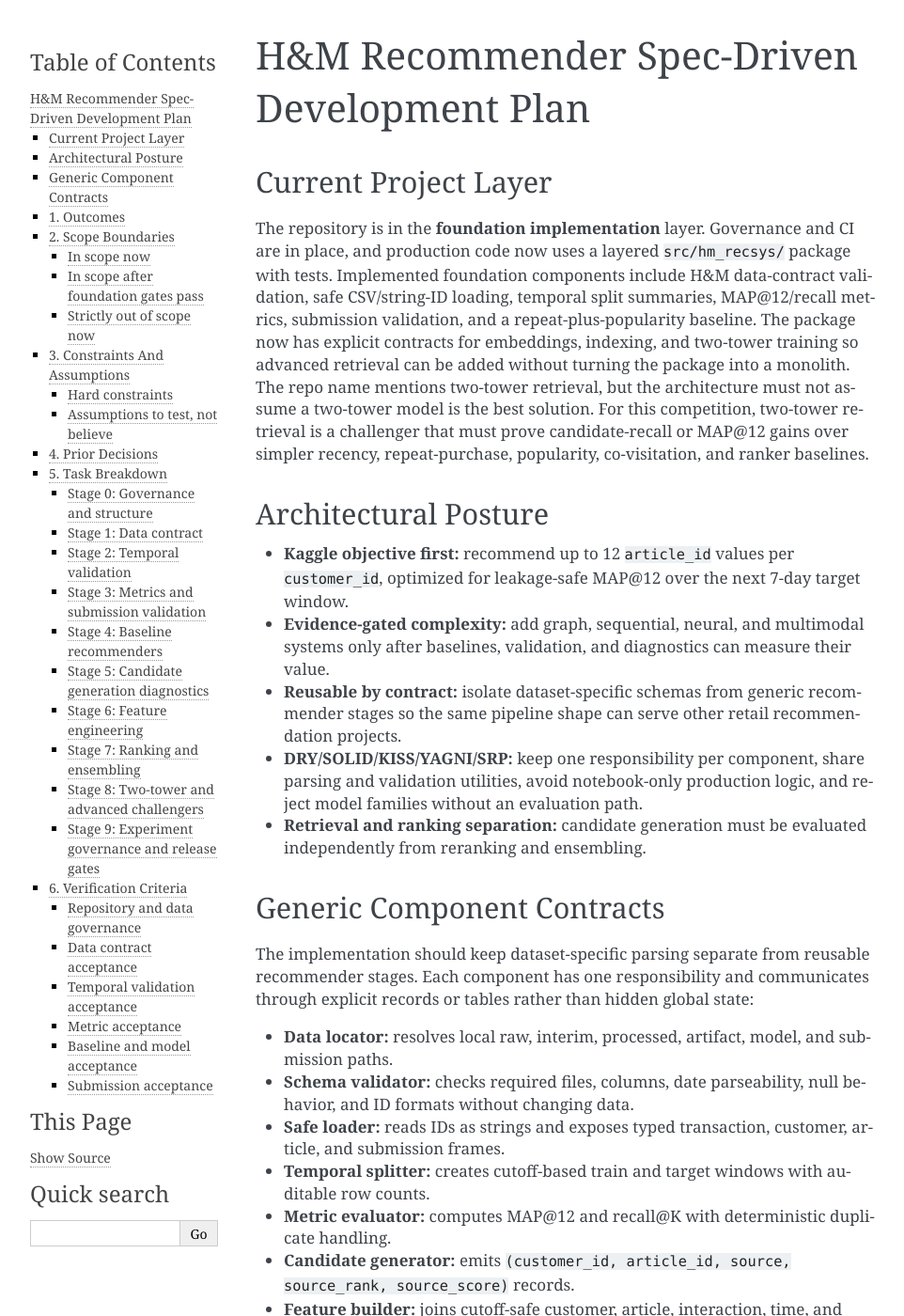
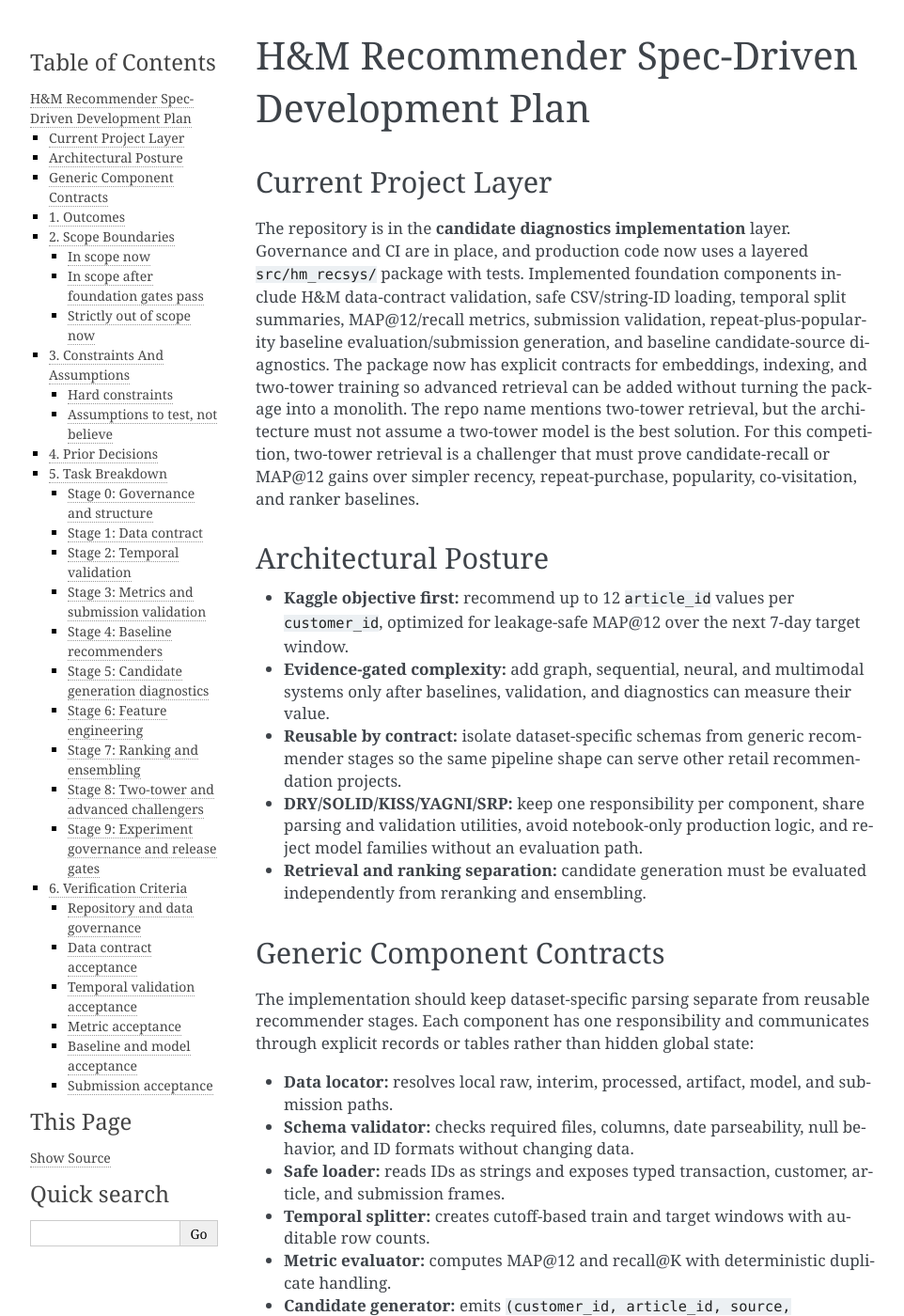
Before and after one commit to dfbustosus/hm-two-tower-recsys, a Sphinx documentation site: the page built from docs/spec-driven-development.md, in a window 1280 px wide and 1400 px high. Shown: the whole window at 94% size, without its empty margins (148-1110 px from the left). Built offline with Sphinx 7.4.7, drawn with Linux system fonts in a browser that asks for light colours; some of the changed text lies outside the part shown.

Commit message:
Update SDD plan

```diff
--- a/docs/spec-driven-development.md
+++ b/docs/spec-driven-development.md
@@ -2,7 +2,7 @@
 
 ## Current Project Layer
 
-The repository is in the **foundation implementation** layer. Governance and CI are in place, and production code now uses a layered `src/hm_recsys/` package with tests. Implemented foundation components include H&M data-contract validation, safe CSV/string-ID loading, temporal split summaries, MAP@12/recall metrics, submission validation, and a repeat-plus-popularity baseline. The package now has explicit contracts for embeddings, indexing, and two-tower training so advanced retrieval can be added without turning the package into a monolith. The repo name mentions two-tower retrieval, but the architecture must not assume a two-tower model is the best solution. For this competition, two-tower retrieval is a challenger that must prove candidate-recall or MAP@12 gains over simpler recency, repeat-purchase, popularity, co-visitation, and ranker baselines.
+The repository is in the **candidate diagnostics implementation** layer. Governance and CI are in place, and production code now uses a layered `src/hm_recsys/` package with tests. Implemented foundation components include H&M data-contract validation, safe CSV/string-ID loading, temporal split summaries, MAP@12/recall metrics, submission validation, repeat-plus-popularity baseline evaluation/submission generation, and baseline candidate-source diagnostics. The package now has explicit contracts for embeddings, indexing, and two-tower training so advanced retrieval can be added without turning the package into a monolith. The repo name mentions two-tower retrieval, but the architecture must not assume a two-tower model is the best solution. For this competition, two-tower retrieval is a challenger that must prove candidate-recall or MAP@12 gains over simpler recency, repeat-purchase, popularity, co-visitation, and ranker baselines.
 
 ## Architectural Posture
 
@@ -22,6 +22,7 @@
 - **Temporal splitter:** creates cutoff-based train and target windows with auditable row counts.
 - **Metric evaluator:** computes MAP@12 and recall@K with deterministic duplicate handling.
 - **Candidate generator:** emits `(customer_id, article_id, source, source_rank, source_score)` records.
+- **Candidate diagnostics:** evaluates source-specific and blended candidate recall, coverage, duplicate rate, count distributions, and history slices before ranking.
 - **Feature builder:** joins cutoff-safe customer, article, interaction, time, and source features.
 - **Ranker:** consumes candidates/features and emits ordered article lists per customer.
 - **Submission validator:** checks final CSV shape, customer universe, ID validity, duplicate predictions, and max-12 length.
@@ -92,6 +93,8 @@
 - Offline validation must be temporal. Training features, popularity windows, candidate sources, negative sampling, and ranker labels must not use validation target rows.
 - The default temporal split convention is `train.t_dat < cutoff` and `validation.t_dat >= cutoff` with `validation.t_dat < cutoff + 7 days`, using dates parsed from `t_dat` without timezone assumptions.
 - Offline MAP@12 should be computed on validation customers with at least one target purchase, matching Kaggle's exclusion of customers with no purchases in the scoring period.
+- Baseline and challenger evaluators should still generate predictions for the full `sample_submission.csv` customer universe, then compute offline MAP@12 on the labeled subset with validation purchases.
+- Submission upload commands must validate the CSV first and must not print Kaggle credentials or commit generated submission files.
 - Duplicate transaction rows can represent multiple purchases and must not be silently deduplicated unless the component contract explicitly requires unique items.
 - Raw data and generated artifacts stay outside git.
 - Runs must be reproducible for a fixed split, seed, config, and source version.
@@ -166,6 +169,8 @@
 - Blend baseline sources with deterministic tie-breaking and popularity backfill to 12 items.
 - Report MAP@12, recall, coverage, duplicate rate, and runtime.
 - Expose the first blended repeat-plus-popularity baseline through `make baseline CUTOFF=YYYY-MM-DD`; write reports under ignored `artifacts/baselines/`.
+- Expose final-data repeat-plus-popularity CSV generation through `make baseline-submission`; write generated files under ignored `submissions/` and validate them before any upload.
+- Expose baseline candidate-source diagnostics through `make candidate-diagnostics CUTOFF=YYYY-MM-DD`; write reports under ignored `artifacts/candidate-diagnostics/`.
 
 ### Stage 5: Candidate generation diagnostics
 
```
